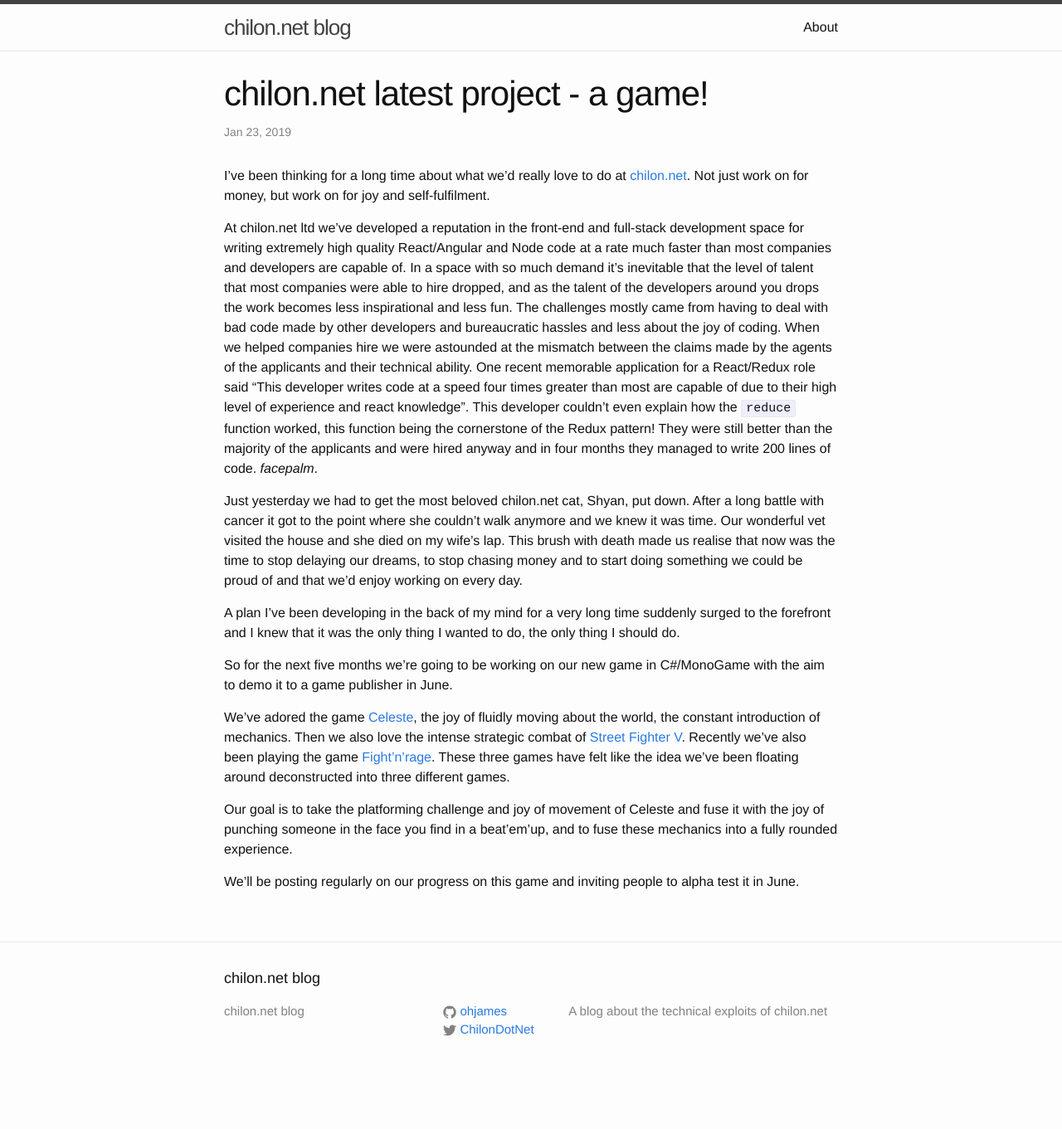
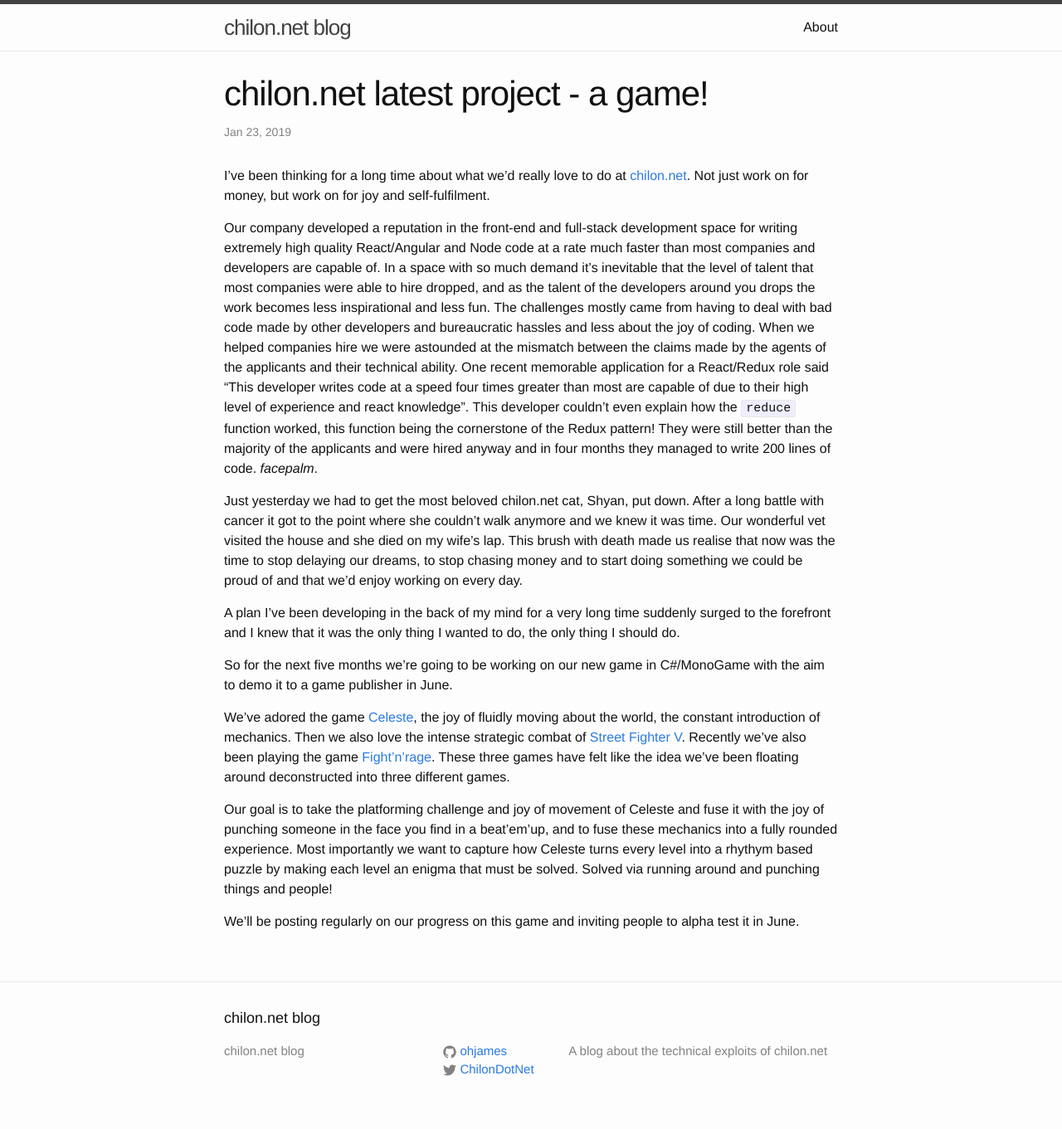
Before and after one commit to insidewhy/ohjames.github.io, a Jekyll site: the page built from _posts/2019-01-23-new-game.md, in a window 1280 px wide. Shown: the whole page at 83% size. Built offline with Jekyll 4.4.1, drawn with Linux system fonts in a browser that asks for light colours; before the commit the page ends 1313 px from its top, so only the background shows below that.

Commit message:
fix + improve game article

```diff
--- a/_posts/2019-01-23-new-game.md
+++ b/_posts/2019-01-23-new-game.md
@@ -7,7 +7,7 @@ categories: C# MonoGame Celeste StreetFighter FightNRage
 
 I've been thinking for a long time about what we'd really love to do at [chilon.net](chilon.net). Not just work on for money, but work on for joy and self-fulfilment.
 
-At chilon.net ltd we've developed a reputation in the front-end and full-stack development space for writing extremely high quality React/Angular and Node code at a rate much faster than most companies and developers are capable of.
+Our company developed a reputation in the front-end and full-stack development space for writing extremely high quality React/Angular and Node code at a rate much faster than most companies and developers are capable of.
 In a space with so much demand it's inevitable that the level of talent that most companies were able to hire dropped, and as the talent of the developers around you drops the work becomes less inspirational and less fun.
 The challenges mostly came from having to deal with bad code made by other developers and bureaucratic hassles and less about the joy of coding.
 When we helped companies hire we were astounded at the mismatch between the claims made by the agents of the applicants and their technical ability.
@@ -25,8 +25,13 @@ A plan I've been developing in the back of my mind for a very long time suddenly
 
 So for the next five months we're going to be working on our new game in C#/MonoGame with the aim to demo it to a game publisher in June.
 
-We've adored the game [Celeste](http://www.celestegame.com), the joy of fluidly moving about the world, the constant introduction of mechanics. Then we also love the intense strategic combat of [Street Fighter V](https://streetfighter.com/https://streetfighter.com/). Recently we've also been playing the game [Fight'n'rage](https://store.steampowered.com/app/674520/FightN_Rage/). These three games have felt like the idea we've been floating around deconstructed into three different games.
+We've adored the game [Celeste](http://www.celestegame.com), the joy of fluidly moving about the world, the constant introduction of mechanics.
+Then we also love the intense strategic combat of [Street Fighter V](https://streetfighter.com/https://streetfighter.com/).
+Recently we've also been playing the game [Fight'n'rage](https://store.steampowered.com/app/674520/FightN_Rage/).
+These three games have felt like the idea we've been floating around deconstructed into three different games.
 
 Our goal is to take the platforming challenge and joy of movement of Celeste and fuse it with the joy of punching someone in the face you find in a beat'em'up, and to fuse these mechanics into a fully rounded experience.
+Most importantly we want to capture how Celeste turns every level into a rhythym based puzzle by making each level an enigma that must be solved.
+Solved via running around and punching things and people!
 
 We'll be posting regularly on our progress on this game and inviting people to alpha test it in June.
```
